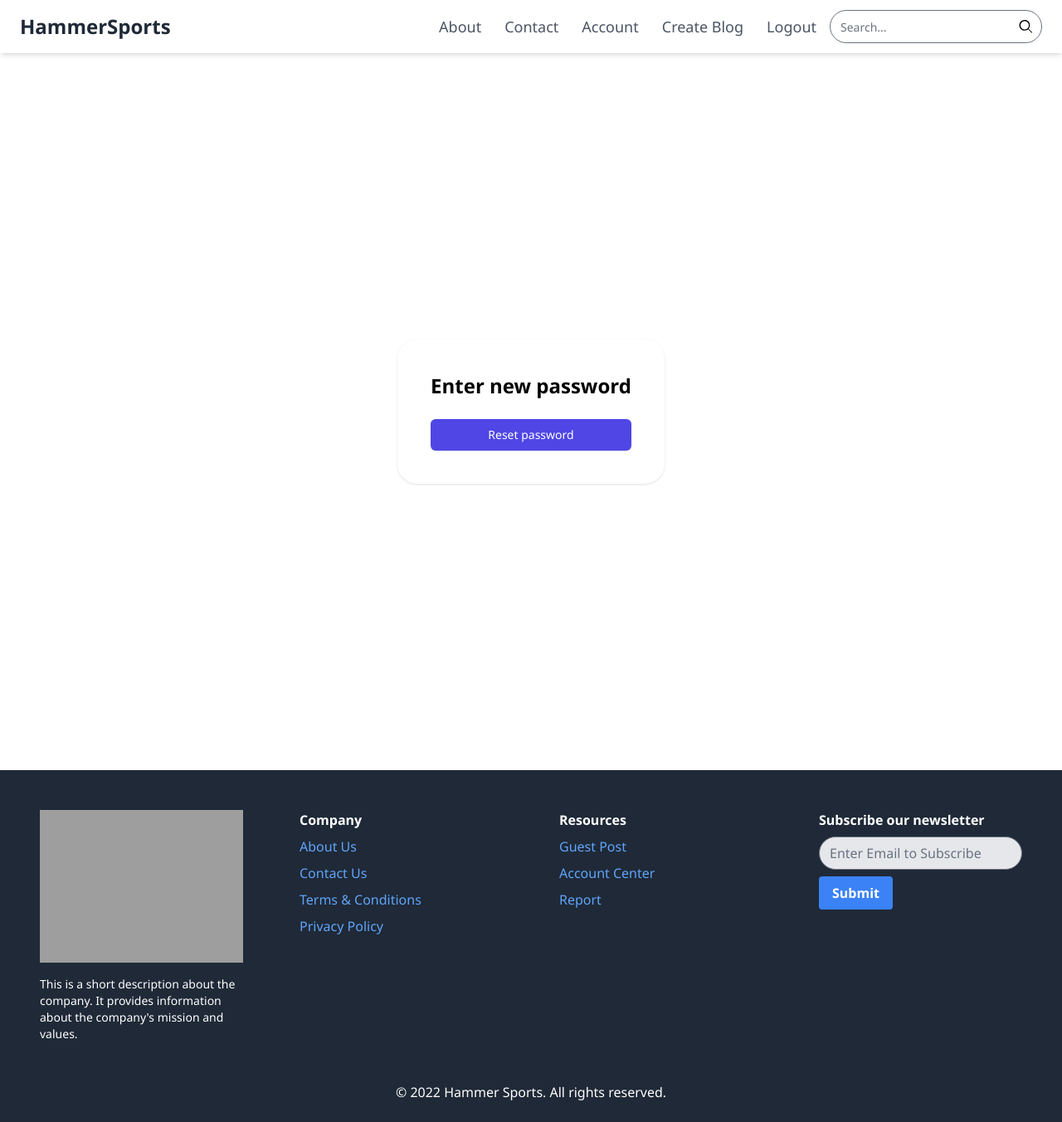
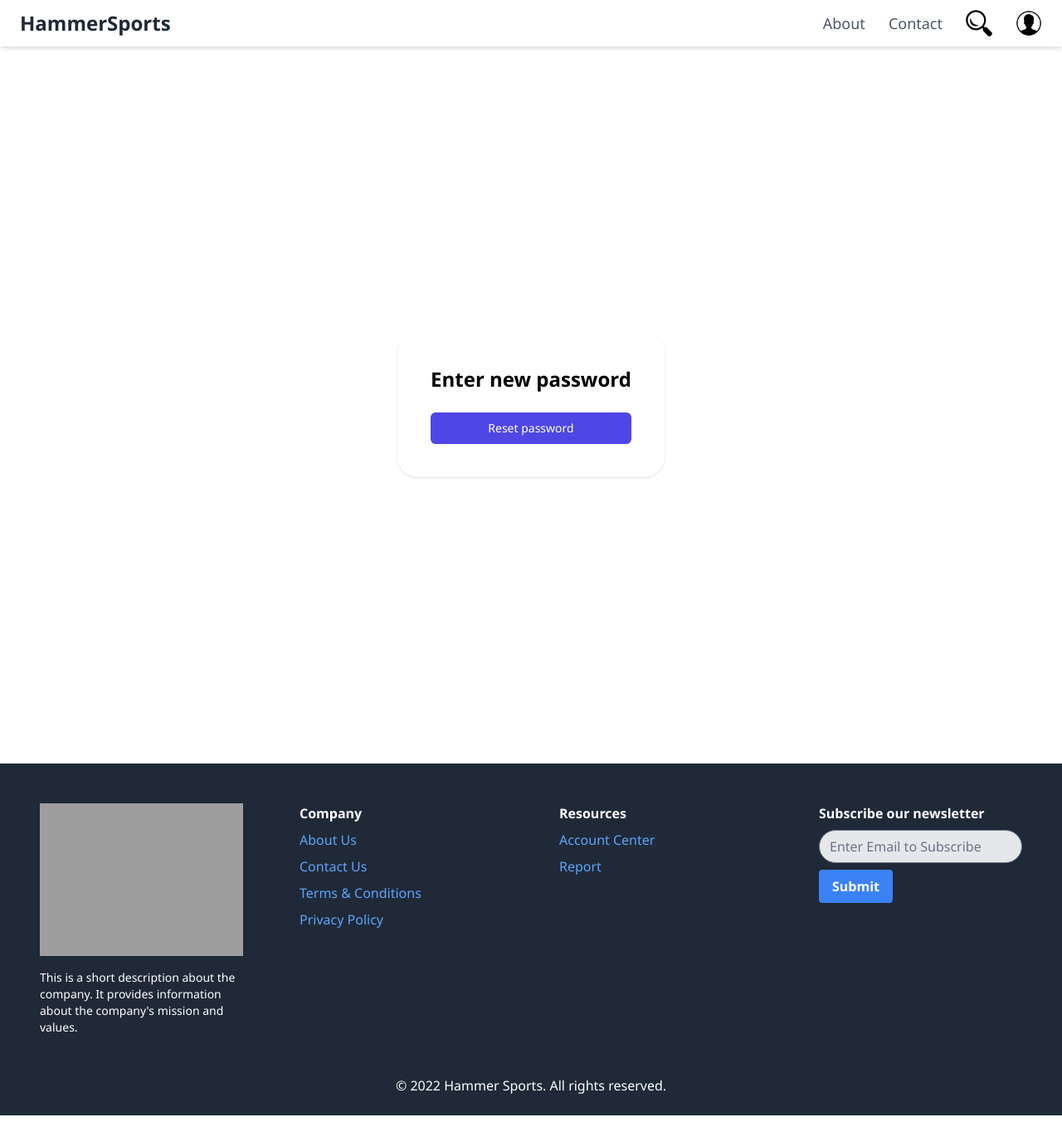
Before and after one commit to opu-hossain/HammerSports, a Django app: page /authentication/reset/1/1/ in a window 1280 px wide. Shown: the whole page at 83% size. Run offline with Django 5.2, Linux system fonts and the light colour scheme; the visitor is signed in with stand-in values (Sample User, id 1); parts of the project's set-up code (start-up, migrations or seed data) failed here and were passed over; some libraries are stand-ins or nearby versions; some web fonts are replaced; grey boxes are pictures that could not be loaded.

Commit message:
I-2, improved header, footer

```diff
--- a/Blog/templates/base.html
+++ b/Blog/templates/base.html
@@ -33,34 +33,34 @@
                 <ul class="flex items-center space-x-7 text-lg">
                     <li><a href="#" class="py-2 text-gray-600 hover:text-gray-700">About</a></li>
                     <li><a href="#" class="py-2 text-gray-600 hover:text-gray-700">Contact</a></li>
+                    <div class="relative group">
+                        <img id="search-icon" src="{% static 'default/search.svg' %}" alt="Search" class="h-8 w-8">
+                        <div id="search-dropdown" class="absolute left-0 mt-2 w-48 rounded-md shadow-lg p-4 text-base ring-1 ring-black ring-opacity-5 focus:outline-none z-10 hidden">
+                            <form method="GET" action="{% url 'search' %}" class="relative">
+                                <input type="text" name="q" placeholder="Search..." class="w-full h-10 pl-3 pr-10 py-2 border rounded-full text-sm focus:outline-none focus:border-indigo-500">
+                                <button type="submit" class="absolute right-3 top-1/2 transform -translate-y-1/2">
+                            </form>
+                        </div>
+                    </div>
                     {% if user.is_authenticated %}
-                        <li><a href="{% url 'my-profile' %}" class="py-2 text-gray-600 hover:text-gray-700">Account</a></li>
-                        <li><a href="{% url 'create_blog_post' %}" class="py-2 text-gray-600 hover:text-gray-700">Create Blog</a></li>
-                        <li><a href="{% url 'logout' %}" class="py-2 text-gray-600 hover:text-gray-700">Logout</a></li>
-                    {% else %}
-                        <li><a href="{% url 'login' %}" class="py-2 text-gray-600 hover:text-gray-700">Login</a></li>
-                        <li><a href="{% url 'register' %}" class="py-2 text-gray-600 hover:text-gray-700">Register</a></li>
+                        <li class="relative group">
+
+                            <img id="account-icon" src="{% static 'default/account.png' %}" alt="Account" class="h-8 w-8">
+
+                            <ul id="dropdown-menu" class="absolute left-0 mt-2 w-48 rounded-md shadow-lg py-1 text-base ring-1 ring-black ring-opacity-5 focus:outline-none z-10 hidden">
+                                <li><a href="{% url 'my-profile' %}" class="py-2 text-gray-600 hover:text-gray-700 block px-4">My Profile</a></li>
+                                <li><a href="{% url 'create_blog_post' %}" class="py-2 text-gray-600 hover:text-gray-700 block px-4">Create Blog</a></li>
+                                <li><a href="{% url 'logout' %}" class="py-2 text-gray-600 hover:text-gray-700 block px-4">Logout</a></li>
+                            </ul>
+                        </li>
                     {% endif %}
                 </ul>
             </nav>
-            <form method="GET" action="{% url 'search' %}" class="relative flex ml-4">
-                <input type="text" name="q" placeholder="Search..." class="w-full h-10 pl-3 pr-10 py-2 border rounded-full text-sm focus:outline-none focus:border-indigo-500">
-                <button type="submit" class="absolute right-3 top-1/2 transform -translate-y-1/2">
-                    <svg class="h-4 w-4 fill-current" xmlns="http://www.w3.org/2000/svg" viewBox="0 0 56.966 56.966">
-                        <!-- Your SVG path -->
-                        <path d="M55.146 51.887L41.588 37.786c3.486-4.144 5.396-9.358 5.396-15.012C47.984 10.186 37.799 0 24.992 0S2 10.186 2 22.774s10.186 22.774 22.992 22.774c5.654 0 10.869-1.911 15.012-5.396l13.558 14.101c0.571 0.593 1.339 0.92 2.146 0.92 0.779 0 1.518-0.297 2.084-0.857 1.14-1.133 1.162-2.982 0.064-4.125zM24.992 40.547c-9.835 0-17.773-7.938-17.773-17.773S15.157 5 24.992 5 42.765 12.938 42.765 22.774 34.827 40.547 24.992 40.547z"/>
-                    </svg>
-                </button>
-            </form>
+
         </div>
         <div class="hidden md:hidden" id="mobile-menu">
             <form method="GET" action="{% url 'search' %}" class="flex mb-4">
                 <input type="text" name="q" placeholder="Search..." class="w-full h-10 pl-3 pr-10 py-2 border rounded-full text-sm focus:outline-none focus:border-indigo-500">
-                <!-- <button type="submit" class="absolute right-0 top-0 mt-3 mr-4">
-                    <svg class="h-4 w-4 fill-current" xmlns="http://www.w3.org/2000/svg" viewBox="0 0 56.966 56.966">
-                        <path d="M55.146 51.887L41.588 37.786c3.486-4.144 5.396-9.358 5.396-15.012C47.984 10.186 37.799 0 24.992 0S2 10.186 2 22.774s10.186 22.774 22.992 22.774c5.654 0 10.869-1.911 15.012-5.396l13.558 14.101c0.571 0.593 1.339 0.92 2.146 0.92 0.779 0 1.518-0.297 2.084-0.857 1.14-1.133 1.162-2.982 0.064-4.125zM24.992 40.547c-9.835 0-17.773-7.938-17.773-17.773S15.157 5 24.992 5 42.765 12.938 42.765 22.774 34.827 40.547 24.992 40.547z"/>
-                    </svg>
-                </button> -->
             </form>
             <nav>
                 <ul class="flex flex-col items-start space-y-2 text-lg">
@@ -70,20 +70,12 @@
                         <li><a href="{% url 'my-profile' %}" class="py-2 text-gray-600 hover:text-gray-700">Account</a></li>
                         <li><a href="{% url 'create_blog_post' %}" class="py-2 text-gray-600 hover:text-gray-700">Create Blog</a></li>
                         <li><a href="{% url 'logout' %}" class="py-2 text-gray-600 hover:text-gray-700">Logout</a></li>
-                    {% else %}
-                        <li><a href="{% url 'login' %}" class="py-2 text-gray-600 hover:text-gray-700">Login</a></li>
-                        <li><a href="{% url 'register' %}" class="py-2 text-gray-600 hover:text-gray-700">Register</a></li>
                     {% endif %}
                 </ul>
             </nav>
         </div>
     </div>
 </header>
-<script>
-    document.querySelector('#hamburger-button').addEventListener('click', function() {
-        document.getElementById('mobile-menu').classList.toggle('hidden');
-    });
-</script>
 
 <main class="container mx-auto px-6 py-8 md:px-16">
 
@@ -112,7 +104,9 @@
         <div class="text-left flex-1 p-6">
             <h3 class="font-bold mb-2">Resources</h3>
             <ul class="space-y-2">
-                <li><a href="#" class="text-blue-400 hover:text-blue-500">Guest Post</a></li>
+                {% if not user.is_authenticated %}
+                    <li><a href="{% url 'guest_post' %}" class="text-blue-400 hover:text-blue-500">Guest Post</a></li>
+                {% endif %}
                 <li><a href="#" class="text-blue-400 hover:text-blue-500">Account Center</a></li>
                 <li><a href="#" class="text-blue-400 hover:text-blue-500">Report</a></li>
             </ul>
@@ -127,4 +121,5 @@
     </div>
 </footer>
 </body>
+<script src="{% static 'js/base.js' %}"></script>
 </html>
--- a/authentication/urls.py
+++ b/authentication/urls.py
@@ -10,6 +10,7 @@ urlpatterns = [
     path('profile/<str:username>/', views.profile, name='profile'),
     path('profile_update/', views.profile_update, name='profile_update'),
     path('my_posts/', views.view_my_posts, name='view_my_posts'),
+    path('guest_post/', views.guest_post, name='guest_post'),
     path('password_reset/', views.CustomPasswordResetView.as_view(), name='password_reset'),
     path('password_reset/done/', views.CustomPasswordResetDoneView.as_view(), name='password_reset_done'),
     path('reset/<uidb64>/<token>/', views.CustomPasswordResetConfirmView.as_view(), name='password_reset_confirm'),
--- a/authentication/views.py
+++ b/authentication/views.py
@@ -72,6 +72,12 @@ def profile(request, username):
     }
     return render(request, 'profile.html', context)
 
+def guest_post(request):
+    if request.user.is_authenticated:
+        return redirect('Blog_index')  # or wherever you want to redirect authenticated users
+    else:
+        return render(request, 'unauthorized.html')
+
 def view_my_posts(request):
     approved_posts = Post.objects.filter(user=request.user, approved=True)
     pending_posts = Post.objects.filter(user=request.user, approved=False)
--- /dev/null
+++ b/static_files/js/base.js
@@ -0,0 +1,63 @@
+
+document.querySelector('#hamburger-button').addEventListener('click', function() {
+    document.getElementById('mobile-menu').classList.toggle('hidden');
+});
+
+var dropdownMenu = document.getElementById('dropdown-menu');
+var accountIcon = document.getElementById('account-icon');
+
+// Search section dropdown
+var searchDropdown = document.getElementById('search-dropdown');
+var searchIcon = document.getElementById('search-icon');
+
+// Account section dropdown
+if (accountIcon) {
+    accountIcon.addEventListener('click', function(event) {
+        event.stopPropagation();
+        if (dropdownMenu.classList.contains('hidden')) {
+            dropdownMenu.classList.remove('hidden');
+            // Hide the search dropdown when the account dropdown is shown
+            if (!searchDropdown.classList.contains('hidden')) {
+                searchDropdown.classList.add('hidden');
+            }
+        } else {
+            dropdownMenu.classList.add('hidden');
+        }
+    });
+}
+
+document.addEventListener('click', function() {
+    if (!dropdownMenu.classList.contains('hidden')) {
+        dropdownMenu.classList.add('hidden');
+    }
+});
+
+if (searchIcon) {
+    searchIcon.addEventListener('click', function(event) {
+        event.stopPropagation();
+        if (searchDropdown.classList.contains('hidden')) {
+            searchDropdown.classList.remove('hidden');
+            // Hide the account dropdown when the search dropdown is shown
+            if (!dropdownMenu.classList.contains('hidden')) {
+                dropdownMenu.classList.add('hidden');
+            }
+        } else {
+            searchDropdown.classList.add('hidden');
+        }
+    });
+}
+
+// Hide search dropdown when clicking anywhere on the page
+document.addEventListener('click', function() {
+    if (!searchDropdown.classList.contains('hidden')) {
+        searchDropdown.classList.add('hidden');
+    }
+});
+
+// Prevent dropdown from being hidden when the search form is clicked
+var searchForm = document.querySelector('#search-dropdown form');
+if (searchForm) {
+    searchForm.addEventListener('click', function(event) {
+        event.stopPropagation();
+    });
+}
--- /dev/null
+++ b/static_files/js/details.js
@@ -0,0 +1,5 @@
+$(document).ready(function() {
+    $('.reply-button').click(function() {
+        $(this).next('.reply-form').toggle();
+    });
+});
```
Also changed, not shown: Blog/templates/Blog/details.html (+1 -7 lines), authentication/templates/register.html (+2 -23 lines), authentication/templates/unauthorized.html (added, +24 -0 lines), static_files/css/style.css (+45 -0 lines), static_files/js/register.js (added, +22 -0 lines), static_files/default/account.png (added), static_files/default/search.svg (added).
